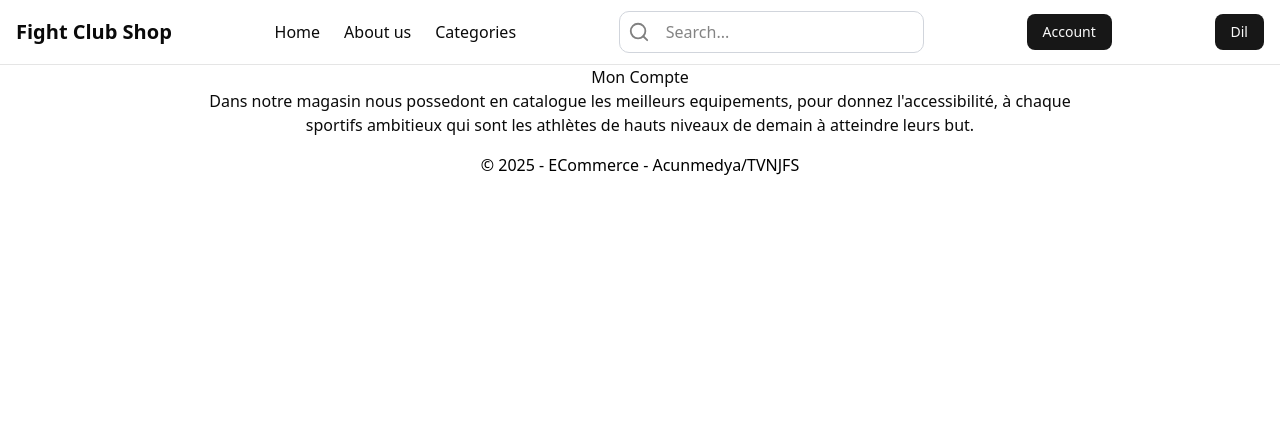
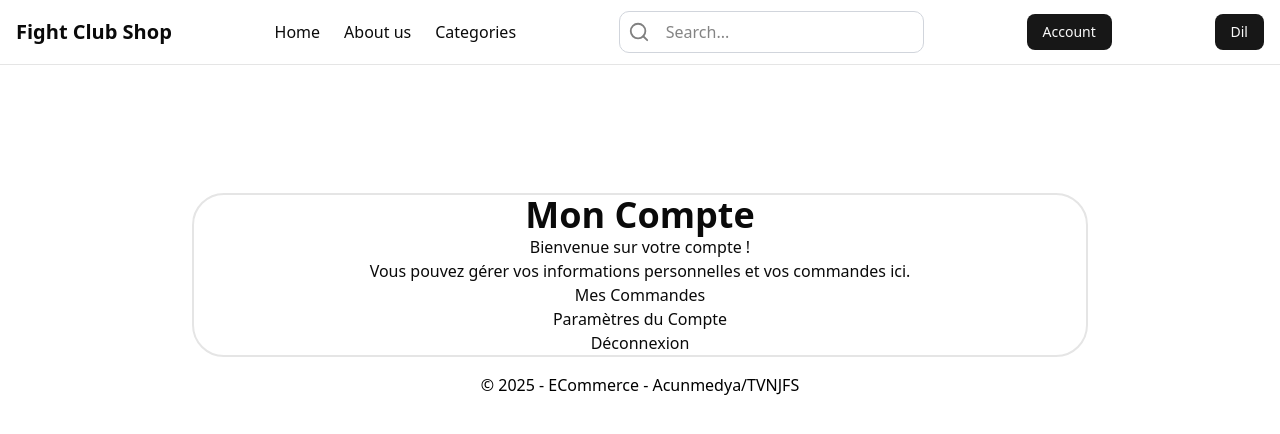
Before and after one commit to talha667ko/Acunmedya-TVNJFS, a Next.js app in the folder Typescript-Mart3/: page /Account in a window 1280 px wide. Shown: the top 434 px of the page. Built offline with nearby package versions, Linux system fonts and the light colour scheme.

Commit message:
Auth started

```diff
--- a/Typescript-Mart3/src/app/(pages)/Account/page.tsx
+++ b/Typescript-Mart3/src/app/(pages)/Account/page.tsx
@@ -1,12 +1,23 @@
+import Link from "next/link";
 
 export default function Account() {
+
+    // Simulate user authentication status
+    const isLoggedIn = false; // Change this to false to simulate a logged-out state
+    // In a real application, you would check the user's authentication status here
+    // For example, you might check a cookie or a session variable
+    // const isLoggedIn = checkUserAuthentication();
+
     return (
-
-        <div className="flex flex-col justify-center items-center max-w-4xl w-full m-auto">
-            <h1 className="text-center">Mon Compte</h1>
-            <p className="text-center">Dans notre magasin nous possedont en catalogue les meilleurs equipements, pour donnez
-                l'accessibilité, à chaque sportifs ambitieux qui sont les athlètes de hauts niveaux de demain à atteindre
-                leurs but.</p>
-        </div>
+        <>
+            <div className="flex flex-col justify-center items-center max-w-4xl w-full m-auto border-2 rounded-4xl mt-32">
+                <h1 className="text-4xl font-bold">Mon Compte</h1>
+                <p className="">Bienvenue sur votre compte !</p>
+                <p className="text-center">Vous pouvez gérer vos informations personnelles et vos commandes ici.</p>
+                <Link href={"/Account/Orders"} className="text-center">Mes Commandes</Link>
+                <Link href={"/Account/Settings"} className="text-center">Paramètres du Compte</Link>
+                <Link href={"/Account/Logout"} className="text-center">Déconnexion</Link>
+            </div>
+        </>
     );
 }
--- /dev/null
+++ b/Typescript-Mart3/src/app/(pages)/Auth/Log-in/page.tsx
@@ -0,0 +1,15 @@
+import Link from "next/link";
+
+export default function Login() {
+    return (
+        <div className="flex flex-col justify-center items-center max-w-4xl w-full m-auto border-2 rounded-4xl mt-32 gap-1">
+                <h1 className="text-4xl font-bold">Connexion</h1>
+                <p className="">Bienvenue sur notre site !</p>
+                <input type="text" placeholder="Nom d'utilisateur" className="border-2 rounded-md p-2 mb-4"/>
+                <input type="password" placeholder="Mot de passe" className="border-2 rounded-md p-2 mb-4"/>
+                <button className="bg-blue-500 text-white rounded-md p-2 mb-4">Se Connecter</button>
+                <p className="text-center">Vous n'avez pas de compte ? <Link href={"/Account/Register"} className="text-blue-500">Créer un compte</Link></p>
+            </div>
+
+    );
+}
--- /dev/null
+++ b/Typescript-Mart3/src/app/(pages)/Auth/Register/page.tsx
@@ -0,0 +1,16 @@
+import Link from "next/link";
+
+export default function Register() {
+    return (
+        <div className="flex flex-col justify-center items-center max-w-4xl w-full m-auto border-2 rounded-4xl mt-32 gap-1">
+            <h1 className="text-4xl font-bold">Créer un Compte</h1>
+            <p className="">Bienvenue sur notre site !</p>
+            <input type="text" placeholder="Nom d'utilisateur" className="border-2 rounded-md p-2 mb-4" />
+            <input type="email" placeholder="Email" className="border-2 rounded-md p-2 mb-4" />
+            <input type="password" placeholder="Mot de passe" className="border-2 rounded-md p-2 mb-4" />
+            <button className="bg-blue-500 text-white rounded-md p-2 mb-4">S'inscrire</button>
+            <p className="text-center">Vous avez déjà un compte ? <Link href={"/Account/Log-in"} className="text-blue-500">Se connecter</Link></p>
+            <p className="text-center">En vous inscrivant, vous acceptez nos <Link href={"/Account/Terms"} className="text-blue-500">Conditions d'utilisation</Link> et notre <Link href={"/Account/Privacy"} className="text-blue-500">Politique de confidentialité</Link>.</p>
+        </div>
+    );
+}
--- a/Typescript-Mart3/src/app/components/CardCom.tsx
+++ b/Typescript-Mart3/src/app/components/CardCom.tsx
@@ -44,18 +44,18 @@ export default function CardCom(){
 
     return (
         <>
-            <div className="grid grid-cols-2 md:grid-cols-4 md:p-0 px-4  gap-4 max-w-4xl w-full m-auto">
+            <div className="grid grid-cols-2 md:grid-cols-4 md:p-0 px-3  gap-4 max-w-4xl w-full m-auto">
                 {cardData.map((card, index) => (
                     <Card key={index} className="w-full h-100 max-w-xs overflow-hidden transition-all duration-300 hover:shadow-2xl">
                         <div className="relative overflow-hidden h-1/2">
                             <img src={card.imageURL} alt={card.name} className="w-full h-full object-contain"/>
                         </div>
                         <div className="p-4 h-1/2">
-                            <h2 className="text-2xl font-bold">{card.name}</h2>
+                            <h2 className="text-xl font-bold">{card.name}</h2>
                             <p className="text-xl text-black font-bold">{card.price} €</p>
                             <p className="text-sm text-cyan-700">{card.brand}</p>
                             <p className="text-sm text-cyan-700">{card.color}</p>
-                            <p className="text-sm text-gray-500">{card.description}</p>
+                            <p className="text-sm text-gray-500 overflow-hidden">{card.description}</p>
                         </div>
                     </Card>
                 ))}
--- a/Typescript-Mart3/src/app/components/Navbar/Navbar.tsx
+++ b/Typescript-Mart3/src/app/components/Navbar/Navbar.tsx
@@ -65,7 +65,7 @@ export default function Navbar() {
         {/* Search bar*/}
         <SearchBar />
         <div className="flex">
-          <Link href={"/Account"}>
+          <Link href={"/Auth"}>
             <Button className="cursor-pointer">Account</Button>
           </Link>
           </div>
--- a/Typescript-Mart3/src/app/page.tsx
+++ b/Typescript-Mart3/src/app/page.tsx
@@ -12,7 +12,7 @@ export default async function Home() {
       <CardCom/>
       <h1 className="text-3xl font-semibold text-cyan-600 mt-12 mb-3">Trending Items</h1>
       <CardCom/>
-      <h1 className="text-2xl font-semibold text-cyan-600 mt-12 mb-3">Last Seen</h1>
+      <h1 className="text-3xl font-semibold text-cyan-600 mt-12 mb-3">Last Seen</h1>
       <CardCom/>
     </div>
     </StrictMode>
```
